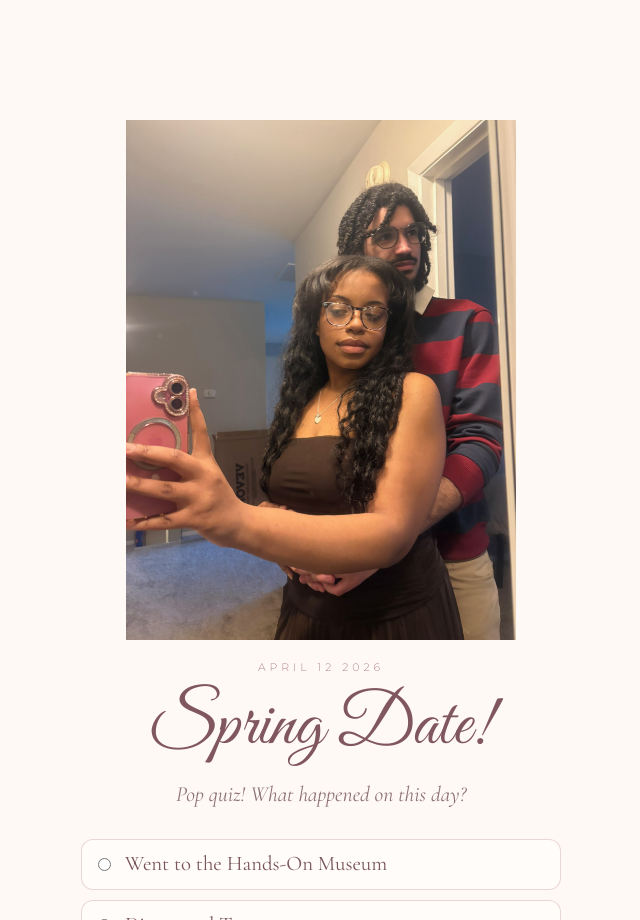
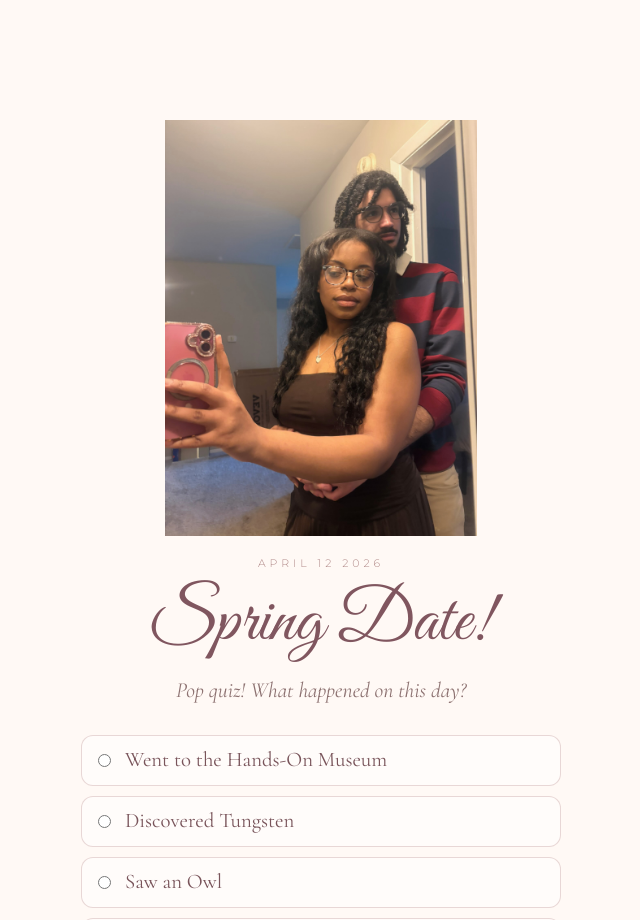
Before and after one commit to ddmayes/anniversary, a plain HTML site: page index.html in a window 1280 px wide. Shown: the part 4720-5640 px from the top of the page, without its empty margins (319-959 px from the left). Drawn offline with nearby package versions, Linux system fonts and the light colour scheme.

Commit message:
Update styles.css

```diff
--- a/styles.css
+++ b/styles.css
@@ -227,9 +227,8 @@ body::before {
 }
 
 .memory:has(.memory-quiz) img {
-    max-height: 65vh;
-    max-height: 65svh;
-    max-width: 85vw;
+    max-height: 52svh;
+    max-width: 92vw;
 }
 
 .memory-quiz {
```
